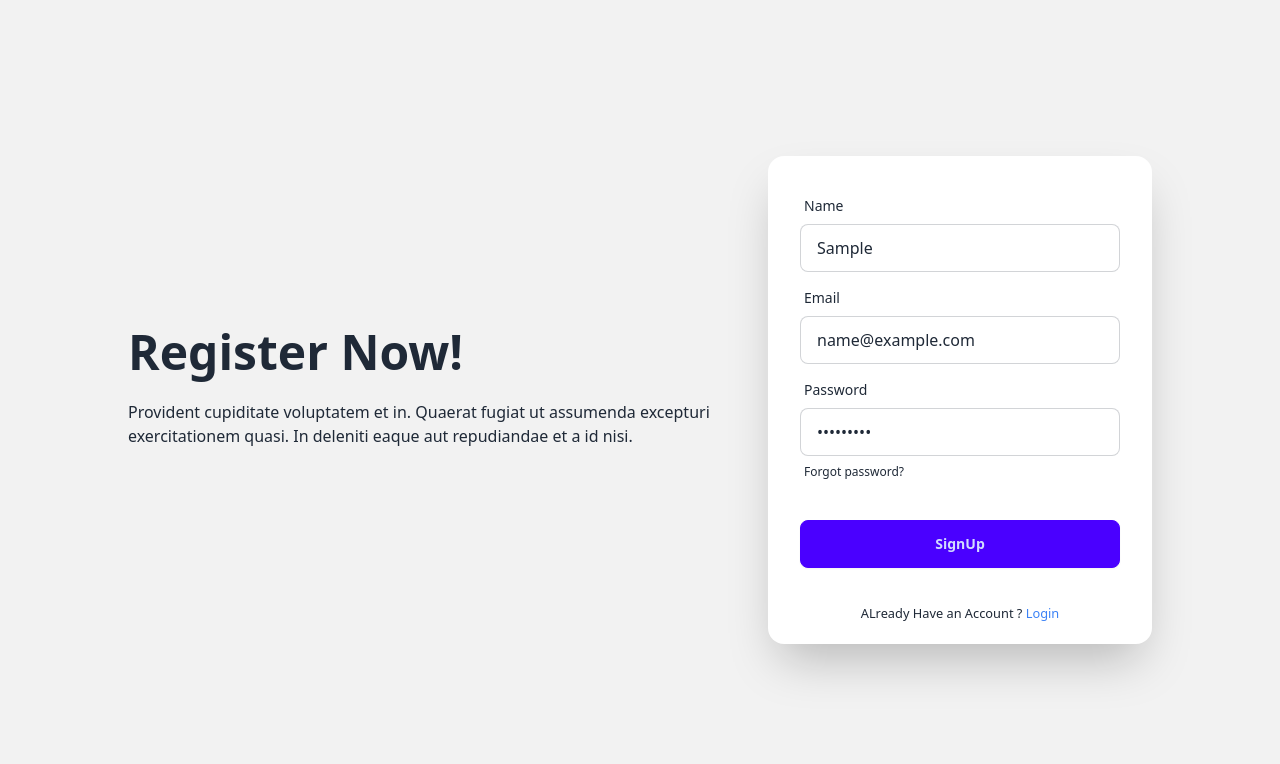
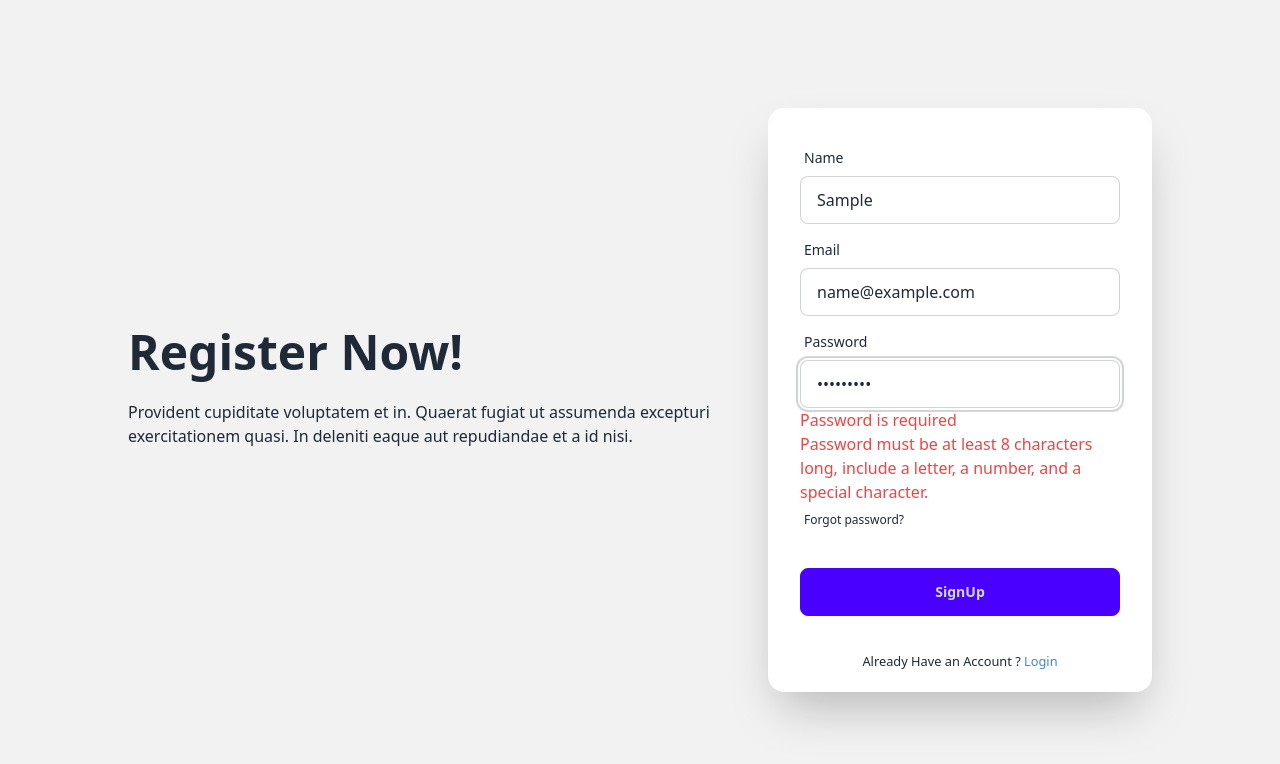
Before and after one commit to rehan606/Bistro-Restaurant, a React (Vite) app in the folder Bistro-client/: page /signUp in a window 1280 px wide. Both pictures are taken after typing "Sample", "name@example.com", "Sample123" into the empty fields and a click on the button "SignUp". Shown: the top 764 px of the page. Built offline with nearby package versions, Linux system fonts and the light colour scheme; no server answers.

Commit message:
create user with firebase

```diff
--- a/Bistro-client/src/Pages/Authentication/Login.jsx
+++ b/Bistro-client/src/Pages/Authentication/Login.jsx
@@ -2,6 +2,7 @@ import React, { useContext, useEffect, useRef, useState } from "react";
 import { loadCaptchaEnginge, LoadCanvasTemplate, validateCaptcha, } from 'react-simple-captcha';
 import { AuthContext } from "../../Providers/AuthProviders";
 import { Link } from "react-router-dom";
+import { Helmet } from "react-helmet-async";
 
 const Login = () => {
 
@@ -42,9 +43,12 @@ const Login = () => {
 
     return (
         <div>
+            <Helmet>
+                <title>Login | Bistro-Resturant</title>
+            </Helmet>
             <div className="hero bg-base-200 min-h-screen ">
                 <div className="hero-content flex-col lg:flex-row-reverse w-11/12 mx-auto">
-                <div className="text-center lg:text-left">
+                <div className="text-center lg:text-left w-6/12">
                     <h1 className="text-5xl font-bold">Login now!</h1>
                     <p className="py-6">
                     Provident cupiditate voluptatem et in. Quaerat fugiat ut assumenda
@@ -52,7 +56,7 @@ const Login = () => {
                     et a id nisi.
                     </p>
                 </div>
-                <div className="card bg-base-100 w-full max-w-sm shrink-0 shadow-2xl">
+                <div className="card bg-base-100 w-full max-w-sm  shadow-2xl">
                     <form onSubmit={handleLogin} className="card-body">
                         <div className="form-control">
                             <label className="label">
--- a/Bistro-client/src/Pages/Authentication/SignUp.jsx
+++ b/Bistro-client/src/Pages/Authentication/SignUp.jsx
@@ -1,18 +1,31 @@
-import React from "react";
+import React, { useContext } from "react";
 import { Link } from "react-router-dom";
 import { useForm } from "react-hook-form"
+import { Helmet } from "react-helmet-async";
+import { AuthContext } from "../../Providers/AuthProviders";
 
 
 const SignUp = () => {
     const {register, handleSubmit, watch, formState: { errors }, } = useForm()
+    const {createUser} = useContext(AuthContext)
+
     const onSubmit = (data) => {
         console.log(data)
+        createUser(data.email, data.password)
+        .then(result => {
+            const loggedUser = result.user
+            console.log(loggedUser);
+
+        })
     }
     console.log(watch("example"))
 
 
     return (
         <div>
+            <Helmet>
+                <title>SignUp | Bistro-Resturant</title>
+            </Helmet>
             <div className="hero bg-base-200 min-h-screen">
                 <div className="hero-content flex-col lg:flex-row">
                 <div className="text-center lg:text-left w-6/12">
@@ -60,12 +73,17 @@ const SignUp = () => {
                             </label>
                             <input
                             type="password"
-                        {...register("password")}
+                            {...register("password",  {
+                                required: true,
+                                pattern: /(?=.*[A-Za-z])(?=.*\d)(?=.*[@$!%*?&])[A-Za-z\d@$!%*?&]{8,}/ })}
                             name="password"
                             placeholder="password"
                             className="input input-bordered"
-                        required
+
                             />
+                            {errors.password && <span className="text-red-500">Password is required</span>}
+
+                            {errors.password && <span className="text-red-500">Password must be at least 8 characters long, include a letter, a number, and a special character.</span>}
                             <label className="label">
                             <a href="#" className="label-text-alt link link-hover">
                                 Forgot password?
@@ -76,7 +94,7 @@ const SignUp = () => {
                             <button className="btn btn-primary">SignUp</button>
                         </div>
                     </form>
-                <p className='text-center pb-5'> <small >ALready Have an Account ? <Link to='/login' className='text-blue-500'>Login</Link> </small> </p>
+                    <p className='text-center pb-5'> <small >Already Have an Account ? <Link to='/login' className='text-blue-500'>Login</Link> </small> </p>
                 </div>
                 </div>
             </div>
```
Lines whose indentation alone changed are shown as unchanged.
